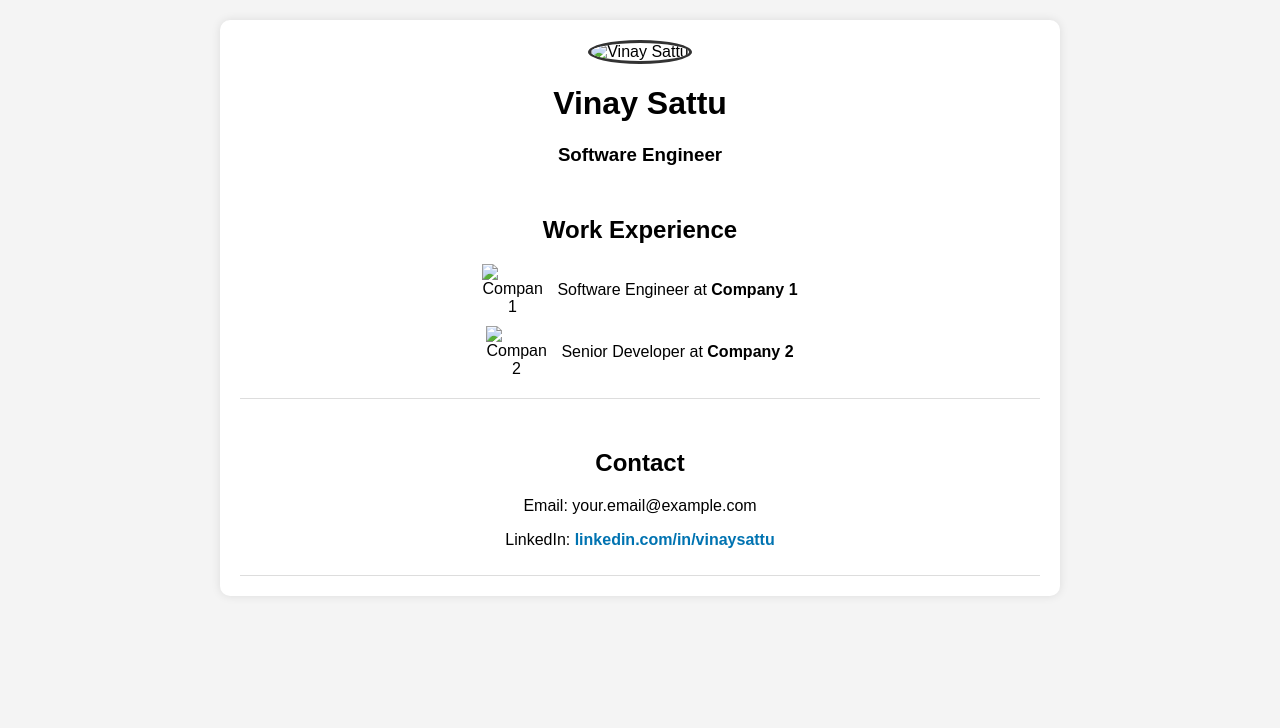
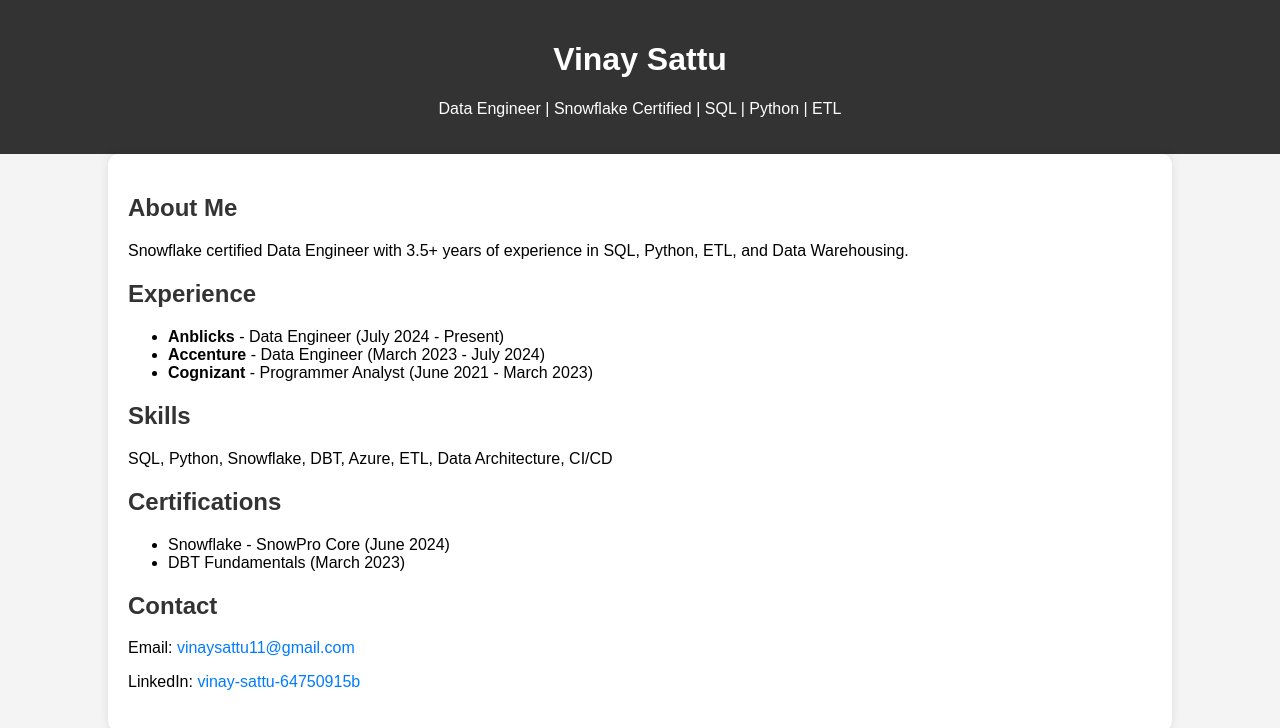
Before and after one commit to vinaysattu/vinay-resume, a plain HTML site: page index.html in a window 1280 px wide. Drawn offline with Linux system fonts and the light colour scheme.

Commit message:
Update index.html

```diff
--- a/index.html
+++ b/index.html
@@ -7,79 +7,71 @@
     <style>
         body {
             font-family: Arial, sans-serif;
-            background-color: #f4f4f4;
             margin: 0;
             padding: 0;
-            text-align: center;
+            background-color: #f4f4f4;
         }
         .container {
             width: 80%;
-            max-width: 800px;
-            margin: 20px auto;
+            margin: auto;
+            overflow: hidden;
             background: white;
             padding: 20px;
             border-radius: 10px;
             box-shadow: 0 0 10px rgba(0, 0, 0, 0.1);
         }
-        .profile-pic {
-            width: 150px;
-            border-radius: 50%;
-            border: 3px solid #333;
+        header {
+            text-align: center;
+            padding: 20px;
+            background: #333;
+            color: white;
         }
-        .section {
-            margin-top: 20px;
-            padding: 10px;
-            border-bottom: 1px solid #ddd;
+        section {
+            margin: 20px 0;
         }
-        .company {
-            display: flex;
-            align-items: center;
-            justify-content: center;
-            margin: 10px 0;
-        }
-        .company img {
-            width: 60px;
-            margin-right: 15px;
+        h2 {
+            color: #333;
         }
         .contact a {
+            color: #007bff;
             text-decoration: none;
-            color: #0073b1;
-            font-weight: bold;
         }
     </style>
 </head>
 <body>
-
+    <header>
+        <h1>Vinay Sattu</h1>
+        <p>Data Engineer | Snowflake Certified | SQL | Python | ETL</p>
+    </header>
     <div class="container">
-        <!-- Profile Picture -->
-        <img src="Grey Minimalist Business Twitter Profile Picture.pmg" alt="Vinay Sattu" class="profile-pic">
-
-        <!-- Name & Title -->
-        <h1>Vinay Sattu</h1>
-        <h3>Software Engineer</h3>
-
-        <!-- Experience Section -->
-        <div class="section">
-            <h2>Work Experience</h2>
-
-            <div class="company">
-                <img src="images/company1.png" alt="Company 1">
-                <p>Software Engineer at <strong>Company 1</strong></p>
-            </div>
-
-            <div class="company">
-                <img src="images/company2.png" alt="Company 2">
-                <p>Senior Developer at <strong>Company 2</strong></p>
-            </div>
-        </div>
-
-        <!-- Contact Section -->
-        <div class="section contact">
+        <section class="about">
+            <h2>About Me</h2>
+            <p>Snowflake certified Data Engineer with 3.5+ years of experience in SQL, Python, ETL, and Data Warehousing.</p>
+        </section>
+        <section class="experience">
+            <h2>Experience</h2>
+            <ul>
+                <li><strong>Anblicks</strong> - Data Engineer (July 2024 - Present)</li>
+                <li><strong>Accenture</strong> - Data Engineer (March 2023 - July 2024)</li>
+                <li><strong>Cognizant</strong> - Programmer Analyst (June 2021 - March 2023)</li>
+            </ul>
+        </section>
+        <section class="skills">
+            <h2>Skills</h2>
+            <p>SQL, Python, Snowflake, DBT, Azure, ETL, Data Architecture, CI/CD</p>
+        </section>
+        <section class="certifications">
+            <h2>Certifications</h2>
+            <ul>
+                <li>Snowflake - SnowPro Core (June 2024)</li>
+                <li>DBT Fundamentals (March 2023)</li>
+            </ul>
+        </section>
+        <section class="contact">
             <h2>Contact</h2>
-            <p>Email: your.email@example.com</p>
-            <p>LinkedIn: <a href="https://linkedin.com/in/vinaysattu" target="_blank">linkedin.com/in/vinaysattu</a></p>
-        </div>
+            <p>Email: <a href="mailto:vinaysattu11@gmail.com">vinaysattu11@gmail.com</a></p>
+            <p>LinkedIn: <a href="https://linkedin.com/in/vinay-sattu-64750915b" target="_blank">vinay-sattu-64750915b</a></p>
+        </section>
     </div>
-
 </body>
 </html>
```
